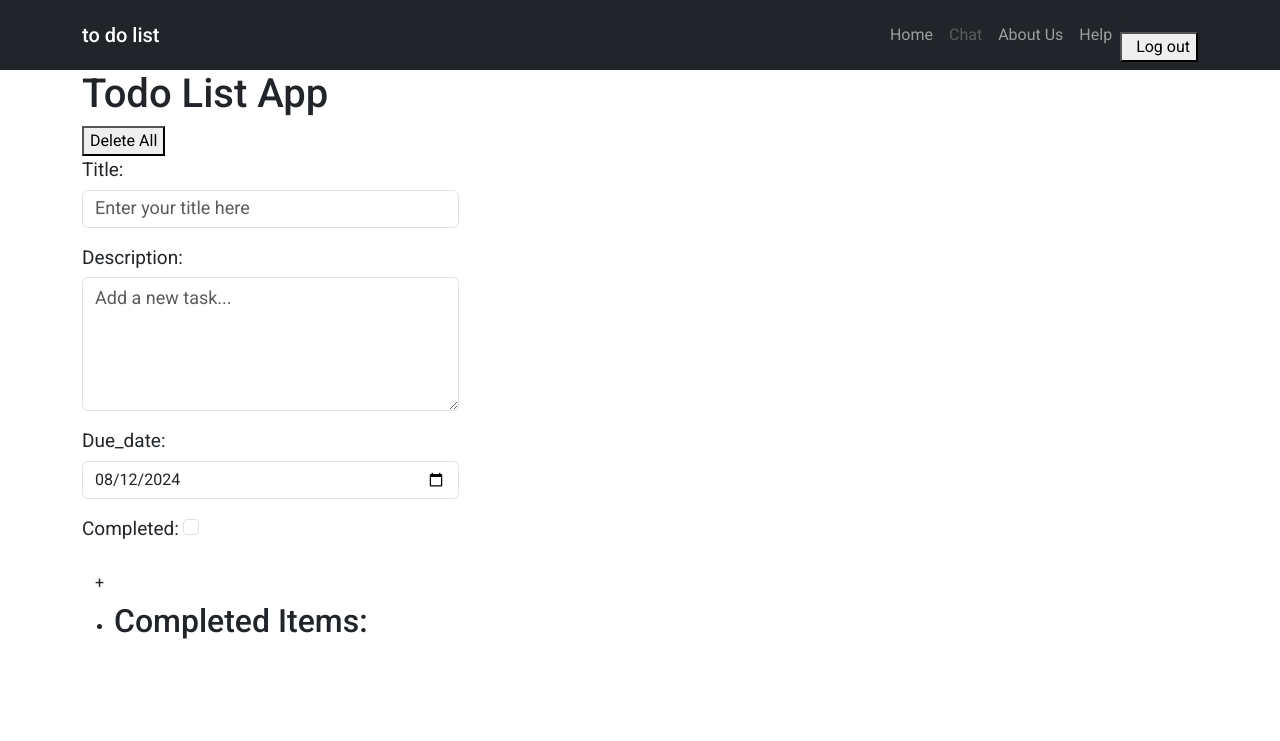
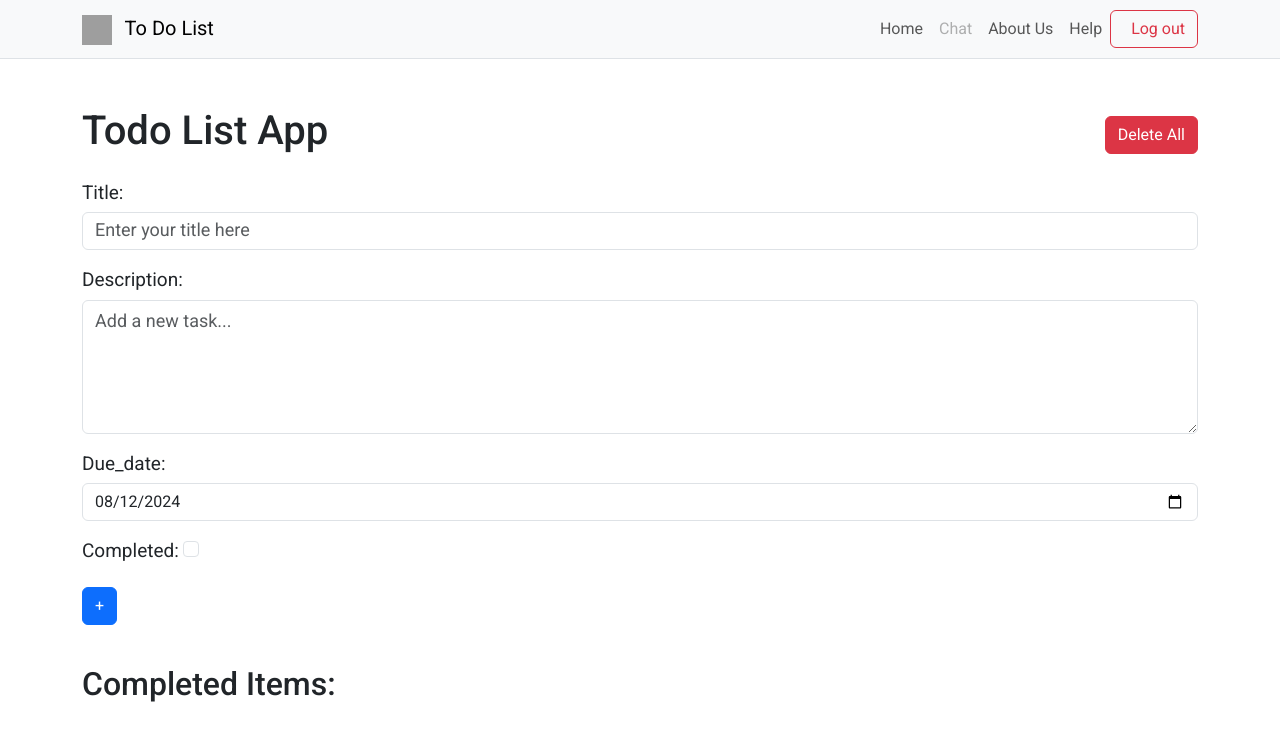
Before and after one commit to trent130/todolist, a Django app: page / in a window 1280 px wide. Shown: the top 741 px of the page. Run offline with Django 5.2, Linux system fonts and the light colour scheme; the visitor is signed in with stand-in values (Sample User, id 1); data that the repository does not hold is empty; some libraries are stand-ins or nearby versions; grey boxes are pictures that could not be loaded.

Commit message:
template updates

```diff
--- a/Todo/forms.py
+++ b/Todo/forms.py
@@ -21,10 +21,26 @@ class todoForm(forms.ModelForm):
             "completed": forms.CheckboxInput(attrs={"class":"form-check-input",}),
         }
 
+
 class registerForm(forms.ModelForm):
-    password1 = forms.CharField(widget=forms.PasswordInput(), max_length=150)
-    password = forms.CharField(widget=forms.PasswordInput(), max_length=150)
+    password1 = forms.CharField(widget=forms.PasswordInput(attrs={"class": "form-control", "placeholder": "Enter your password"}), max_length=150)
+    password2 = forms.CharField(widget=forms.PasswordInput(attrs={"class": "form-control", "placeholder": "Confirm your password"}), max_length=150, label="Confirm Password")
 
     class Meta:
         model = User
-        fields = ["username", "email", "password", "password1"]
+        fields = ["username", "email", "password1", "password2"]
+
+    widgets = {
+        "username": forms.TextInput(attrs={"class": "form-control", "placeholder": "Enter your username"}),
+        "email": forms.EmailInput(attrs={"class": "form-control", "placeholder": "Enter your email"}),
+
+    }
+
+    def clean_password(self):
+        cleaned_data = self.cleaned_data
+        password1 = cleaned_data.get("password1")
+        password2 = cleaned_data.get("password2")
+
+        if password1 and password2 and password1 != password2:
+            raise forms.ValidationError("Passwords do not match")
+        return password2
--- a/Todo/templates/Todo/todo_delete.html
+++ b/Todo/templates/Todo/todo_delete.html
@@ -7,6 +7,7 @@
 {% block content %}
     <div class="container mt-4">
         <p>Edit</p>
+        {% include "alert.html" %}
         <form method="post">
             {% csrf_token %}
             {{ form.as_p }}
--- a/Todo/templates/Todo/todo_list.html
+++ b/Todo/templates/Todo/todo_list.html
@@ -4,162 +4,48 @@
 <html>
 <title>{% block title %}todo | home {% endblock %}</title>
 
-
-{% block style %}
-<style>
-    :root {
-        --primary-color: #4CAF50;
-        --primary-hover: #3e8e41;
-        --danger-color: #ff0000;
-        --danger-hover: #cc0000;
-        --background-color: #f0f0f0;
-        --container-bg: #fff;
-        --border-color: #ddd;
-        --completed-color: #999;
-    }
-
-    body {
-        font-family: Arial, sans-serif;
-        background-color: var(--background-color);
-    }
-    .container {
-        max-width: 600px;
-        margin: 40px auto;
-        min-height: 450px;
-        padding: 20px;
-        background-color: var(--container-bg);
-        border: 1px solid var(--border-color);
-        box-shadow: 0 0 10px rgba(0, 0, 0, 0.1);
-        border-radius: 10px;
-        overflow: auto;
-    }
-    .header {
-        display: flex;
-        justify-content: space-between;
-        align-items: center;
-        padding: 10px;
-        border-bottom: 1px solid var(--border-color);
-    }
-    .header h1 {
-        font-size: 24px;
-        margin: 0;
-    }
-    .input-group {
-        display: flex;
-        padding: 10px;
-    }
-    .input-group input[type="text"] {
-        flex: 1;
-        padding: 10px;
-        font-size: 16px;
-        border: 1px solid var(--border-color);
-        border-radius: 5px;
-        margin-right: 10px;
-    }
-    .input-group button {
-        background-color: var(--primary-color);
-        color: #fff;
-        padding: 10px 20px;
-        border: none;
-        border-radius: 5px;
-        cursor: pointer;
-        transition: background-color 0.3s;
-    }
-    .input-group button:hover {
-        background-color: var(--primary-hover);
-    }
-    .todo-list {
-        list-style: none;
-        padding: 0;
-        margin: 0;
-    }
-    .todo-list li {
-        padding: 10px;
-        border-bottom: 1px solid var(--border-color);
-        display: flex;
-        justify-content: space-between;
-        align-items: center;
-    }
-    .todo-list li:last-child {
-        border-bottom: none;
-    }
-    .todo-list li.completed {
-        text-decoration: line-through;
-        color: var(--completed-color);
-    }
-    .todo-list li button {
-        background-color: var(--danger-color);
-        color: #fff;
-        padding: 5px 10px;
-        border: none;
-        border-radius: 5px;
-        cursor: pointer;
-        visibility: hidden;
-    }
-    .todo-list li:hover button {
-        visibility: visible;
-    }
-    .todo-list li button:hover {
-        background-color: var(--danger-hover);
-    }
-    .delete-all-btn {
-        background-color: var(--danger-color);
-        color: #fff;
-        padding: 10px 20px;
-        border: none;
-        border-radius: 5px;
-        cursor: pointer;
-        transition: background-color 0.3s;
-    }
-    .delete-all-btn:hover {
-        background-color: var(--danger-hover);
-    }
-    h2 {
-        margin-top: 20px;
-    }
-</style>
-{% endblock style %}
-
-
-{% block content %}
-
-<div class="container">
-    <header class="header">
+{%block content %}
+<div class="container mt-5">
+    <header class="d-flex justify-content-between align-items-center">
         <h1>Todo List App</h1>
-        <button class="delete-all-btn" aria-label="Delete all todos">Delete All</button>
+        {% include "alert.html" %}
+        <button class="btn btn-danger delete-all-btn" aria-label="Delete all todos">Delete All</button>
     </header>
-    <div class="input-group">
+    <div class=" mt-3">
         <form method="post">
             {% csrf_token %}
             {{ form.as_p }}
-            <button id="add-btn" class="btn btn-add" aria-label="Add todo">+</button>
+            <button id="add-btn" class="btn btn-primary" aria-label="Add todo">+</button>
         </form>
     </div>
 
-    <ul id="todo-list" class="todo-list">
-        <li>
+    <ul id="todo-list" class="list-group mt-3">
         {% for item in items %}
+            <li class="list-group-item d-flex justify-content-between justify-content-center">
                 <span><a href="{% url 'Todo:todo_details' item.pk %}">{{ item.title }}<a></span>
                 <form method="post" action="{% url 'Todo:delete_todo' item.pk %}">
                     {% csrf_token %}
-                        <button type="button" class="delete-btn" aria-label="Delete todo">Delete</button>
+                    <button type="submit" class="btn btn-danger delete-btn" aria-label="Delete todo">Delete</button>
                 </form>
+            </li>
         {% endfor %}
-            <h2>Completed Items:</h2>
+    </ul>
+
+    <h2 class="mt-4">Completed Items:</h2>
+    <ul id="completed-list" class="list-group">
         {% for item in items %}
             {% if item.is_completed %}
-                    <ul id="completed-list" class="todo-list">
-                        <li>
+            <li class="list-group-item d-flex justify-content-between align-items-center">
                 <span><a href="{% url 'Todo:todo_details' item.pk %}">{{ item.title }}<a></span>
                 <form method="post" action="{% url 'Todo:delete_todo' item.pk %}">
                     {% csrf_token %}
-                               <button type="button" class="delete-btn" aria-label="Delete todo">Delete</button>
+                    <button type="submit" class="btn btn-danger delete-btn" aria-label="Delete todo">Delete</button>
                 </form>
             </li>
-                    </ul>
             {% endif %}
         {% endfor %}
-        </li>
     </ul>
 </div>
-{% endblock content %}
+
+
+{% endblock %}
--- /dev/null
+++ b/Todo/templates/alert.html
@@ -0,0 +1,5 @@
+{% if messages %}
+    {% for message in messages %}
+        <div>{{ message }}</div>
+    {% endfor %}
+{% endif %}
--- a/Todo/templates/base.html
+++ b/Todo/templates/base.html
@@ -10,17 +10,20 @@
     <link rel="stylesheet" type="text/css" href="{% static 'css/style.css' %}?{% now 'U' %}">
     <!-- <link rel="shortcut icon" href="{% static 'favicon.ico' %}" type="image/x-icon">
     -->
+    <link rel="stylesheet" href="https://cdnjs.cloudflare.com/ajax/libs/bootstrap/5.3.0-alpha1/css/bootstrap.min.css" integrity="sha512-Kq8Gxu5l5L6Zdj7Tv+W1R7gAwW5R5TdK8mjzH+GnCWtpH/qj3Kk3Ir0teEJhI4gU/W6iY/6JcDyNtvb87vUHg==" crossorigin="anonymous" referrerpolicy="no-referrer" />
 
 </head>
 
 <body>
     {% include "navbar.html" %}
+
+
         {% block content %}
         <!-- Default content for child templates -->
         {% endblock %}
 
     <!-- Bootstrap 5 JavaScript -->
-    <script src="{% static 'js/bootstrap.min.js' %}?{% now 'U' %}"></script>
+    <script src="{% static 'js/bootstrap.bundle.min.js' %}?{% now 'U' %}"></script>
 
 </body>
 
--- a/Todo/templates/navbar.html
+++ b/Todo/templates/navbar.html
@@ -1,17 +1,15 @@
 {% load static %}
-<header class="navbar navbar-expand-lg navbar-dark bg-dark">
+
+<header class="navbar navbar-expand-lg navbar-light bg-light border-bottom">
     <div class="container">
-        <a class="navbar-brand" href="#">
-            <h1 class="navbar-brand mb-0 h1">to do list</h1>
+      <a class="navbar-brand" href="{% url 'Todo:todo_list' %}">
+        <img src="{% static 'images/logo.png' %}" alt="To Do List Logo" width="30" height="30" class="me-2">
+        To Do List
       </a>
-
-        <button class="navbar-toggler" type="button" data-bs-toggle="collapse" data-bs-target="#navbarSupportedContent"
-            aria-controls="navbarSupportedContent" aria-expanded="false" aria-label="Toggle navigation">
+      <button class="navbar-toggler" type="button" data-bs-toggle="collapse" data-bs-target="#navbarNav" aria-controls="navbarNav" aria-expanded="false" aria-label="Toggle navigation">
         <span class="navbar-toggler-icon"></span>
       </button>
-
-        <div class="collapse navbar-collapse" id="navbarSupportedContent">
-
+      <div class="collapse navbar-collapse" id="navbarNav">
         <ul class="navbar-nav ms-auto">
           <li class="nav-item">
             <a class="nav-link" href="{% url 'Todo:todo_list' %}">Home</a>
@@ -26,22 +24,18 @@
             <a class="nav-link" href="#">Help</a>
           </li>
         </ul>
-
         {% if request.user.is_authenticated %}
-                          <li>
-                              <form action="{% url 'Todo:logout' %}" method="post">
+          <form class="d-flex" action="{% url 'Todo:logout' %}" method="post">
             {% csrf_token %}
-                                  <button type="submit">
+            <button type="submit" class="btn btn-outline-danger">
               <i class="fas fa-sign-out-alt me-2"></i>
               Log out
             </button>
           </form>
-                          </li>
         {% else %}
-                  <a class="nav-link" href="{% url 'Todo:login' %}">Login</a>
-                  <a class="nav-link" href="{% url 'Todo:register' %}">Register</a>
+          <a class="btn btn-outline-primary mx-2" href="{% url 'Todo:login' %}">Login</a>
+          <a class="btn btn-outline-primary" href="{% url 'Todo:register' %}">Register</a>
         {% endif %}
       </div>
     </div>
-  </div>
   </header>
--- a/Todo/views.py
+++ b/Todo/views.py
@@ -1,10 +1,11 @@
 from django.shortcuts import render, reverse, get_object_or_404
 from django.contrib.auth.decorators import login_required
 from django.http import HttpResponseRedirect
-from .forms import todoForm, registerForm
+from Todo.forms import todoForm, registerForm
 from django.contrib import messages
 from .models import TodoItem
 from django.contrib.auth.models import User
+from django.contrib.auth import login
 
 # Create your views here.
 def registerview(request):
@@ -14,18 +15,22 @@ def registerview(request):
             email = form.cleaned_data["email"]
 
             if User.objects.filter(email=email).exists():
-                messages.error(request, "user email already in use")
+                messages.error(request, "User email already in use")
                 return HttpResponseRedirect(reverse("Todo:register"))
-            else:
-                messages.success(request, "registration successful")
-                login(request, user)
-                return HttpResponseRedirect(reverse("Todo:todo_list"))
+
+            user = form.save(commit=False)  # Don't save yet
+            user.set_password(form.cleaned_data["password1"])  # Set the password
+            user.save()  # Now save the user
+            messages.success(request, "Registration successful")
+            login(request, user)  # Log the user in
+            return HttpResponseRedirect(reverse("Todo:todo_list"))
         else:
-            messages.error(request, "invalid form")
+            messages.error(request, "Invalid form")
     else:
         form = registerForm()
-    context={"title":"register", "form":form}
+    context = {"title": "Register", "form": form}
     return render(request, "registration/register.html", context)
+
 
 @login_required
 def todo_list(request):
--- a/todolist/settings.py
+++ b/todolist/settings.py
@@ -119,8 +119,8 @@ USE_TZ = True
 
 STATIC_URL = 'static/'
 LOGIN_URL = "login/"
-LOGIN_REDIRECT_URL = "Todo:todo_list/"
-LOGOUT_REDIRECT_URL = "Todo:todo_list/"
+LOGIN_REDIRECT_URL = "Todo:todo_list"
+LOGOUT_REDIRECT_URL = "Todo:todo_list"
 
 STATICFILES_DIRS = [BASE_DIR/ 'static/']
 STATIC_ROOT = os.path.join(BASE_DIR, "staticfiles")
```
Also changed, not shown: Todo/templates/Todo/todo_details.html (+23 -13 lines), Todo/templates/Todo/todo_edit.html (+9 -8 lines), Todo/templates/registration/login.html (+13 -3 lines), Todo/templates/registration/register.html (+25 -3 lines). Lines whose indentation alone changed are shown as unchanged.
